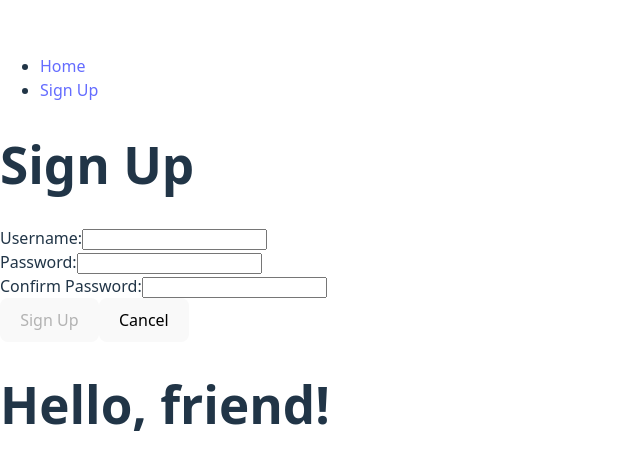
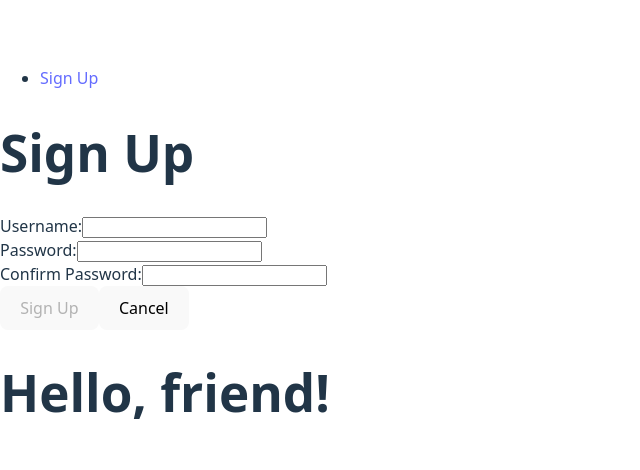
Before and after one commit to michaelmcbride113/react-jwt-auth-template, a React (Vite) app: page /sign-up in a window 1280 px wide. Shown: the part 148-618 px from the top of the page, without its empty margins (0-640 px from the left). Built offline with nearby package versions, Linux system fonts and the light colour scheme; no server answers.

Commit message:
added useContext functionality

```diff
--- a/src/components/NavBar/NavBar.jsx
+++ b/src/components/NavBar/NavBar.jsx
@@ -1,12 +1,20 @@
 import { Link } from 'react-router';
+import { useContext } from 'react';
+import { UserContext } from '../../contexts/UserContext';
 
 const NavBar = () => {
+  const { user } = useContext(UserContext);
   return (
     <nav>
-      <ul>
-        <li><Link to='/'>Home</Link></li>
-        <li><Link to='/sign-up'>Sign Up</Link></li>
-      </ul>
+      {user ?
+        <ul>
+          <li>Welcome, {user.username}</li>
+        </ul>
+        :
+        <ul>
+          <li><Link to='/sign-up'>Sign Up</Link></li>
+        </ul>
+      }
     </nav>
   );
 };
--- a/src/components/SignUpForm/SignUpForm.jsx
+++ b/src/components/SignUpForm/SignUpForm.jsx
@@ -1,10 +1,13 @@
-import { useState } from 'react';
+import { useState, useContext } from 'react';
 import { useNavigate } from 'react-router';
 
 import { signUp } from '../../services/authServices';
 
+import { UserContext } from '../../contexts/UserContext';
+
 const SignUpForm = () => {
   const navigate = useNavigate();
+  const { setUser } = useContext(UserContext);
   const [message, setMessage] = useState('');
   const [formData, setFormData] = useState({
     username: '',
@@ -23,7 +26,7 @@ const SignUpForm = () => {
     evt.preventDefault();
     try {
       const newUser = await signUp(formData);
-      console.log(newUser); //TODO remove debug logging
+      setUser(newUser)
     } catch (err) {
       setMessage(err.message);
     }
--- /dev/null
+++ b/src/contexts/UserContext.jsx
@@ -0,0 +1,16 @@
+import { createContext, useState } from 'react';
+
+
+const UserContext = createContext();
+
+function UserProvider({ children }) {
+  const [user, setUser] = useState(null)
+  const value = { user, setUser }
+  return (
+    <UserContext.Provider value={value}>
+      {children}
+    </UserContext.Provider>
+  );
+};
+
+export { UserProvider, UserContext };
--- a/src/main.jsx
+++ b/src/main.jsx
@@ -3,13 +3,16 @@ import { createRoot } from 'react-dom/client'
 import { BrowserRouter } from 'react-router' // add import for BrowserRouter
 import './index.css'
 import App from './App.jsx'
+import { UserProvider } from './contexts/UserContext.jsx'
 
 // Wrap the App component with the BrowserRouter component to enable
 // enable route handling throughout your application.
 createRoot(document.getElementById('root')).render(
   <StrictMode>
     <BrowserRouter>
-      <App />
+      <UserProvider>
+        <App />
+      </UserProvider>
     </BrowserRouter>
   </StrictMode>,
 )
```
Also changed, not shown: 1 other file (tests, documents, lock files or other folders).
